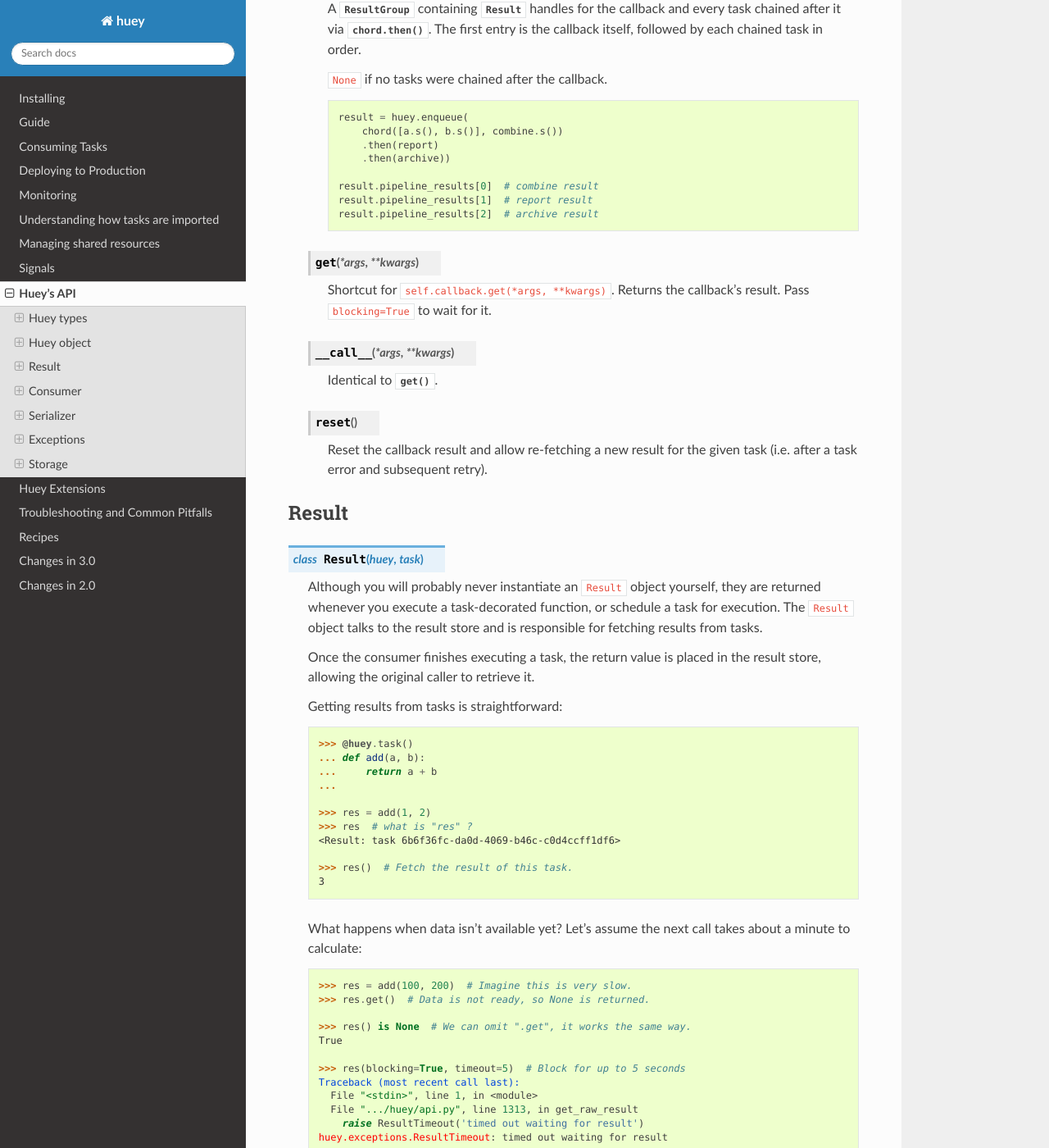
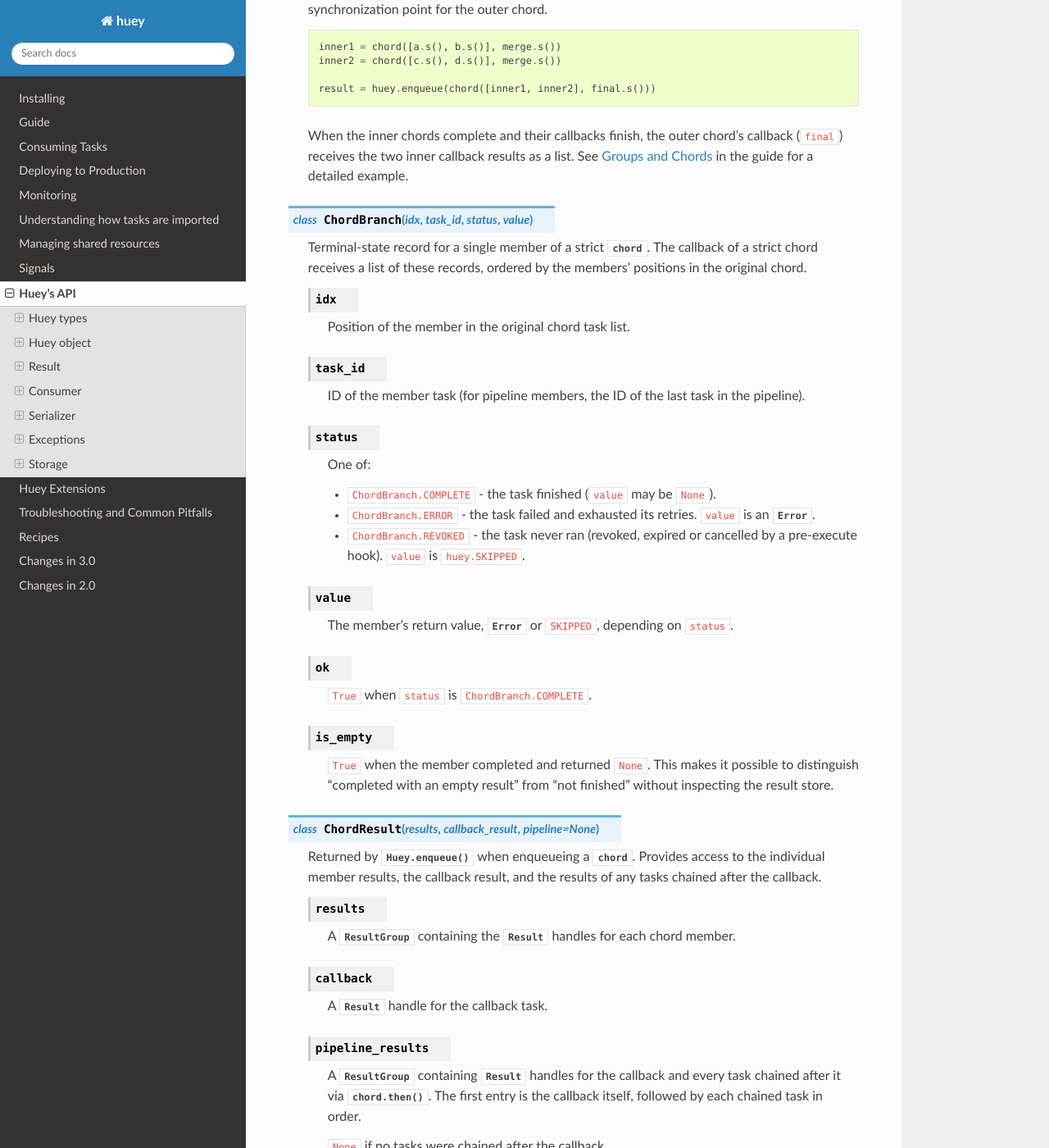
Before and after one commit to xylangyan/df-20261112-huey, a Sphinx documentation site: the page built from docs/api.rst, in a window 1280 px wide and 1400 px high, scrolled down 37506 px. Shown: the whole window at 82% size. Built offline with Sphinx 7.4.7 and the Read the Docs theme 3.1.0, drawn with Linux system fonts in a browser that asks for light colours; some of the changed text lies outside the part shown.

Commit message:
Archive single-turn artifact DF-DEXY-20261112-002

```diff
--- a/docs/api.rst
+++ b/docs/api.rst
@@ -1734,7 +1734,7 @@ Huey object
                 .error(on_fetch_error)
                 .then(aggregate))
 
-.. py:class:: chord(tasks, callback)
+.. py:class:: chord(tasks, callback, strict=False)
 
     A :py:class:`chord` consists of a group of tasks that execute in parallel
     and a callback task. When all sub-tasks have completed (or permanently
@@ -1746,6 +1746,9 @@ Huey object
     :param callback: a ``task()``-decorated function (:py:class:`TaskWrapper`),
         or a :py:class:`Task` instance. The callback receives the list of
         sub-task results as its first argument.
+    :param bool strict: when ``True``, the callback instead receives a list
+        of :py:class:`ChordBranch` records describing each member's terminal
+        state. See **Strict chords** below.
 
     .. code-block:: python
 
@@ -1790,6 +1793,33 @@ Huey object
         completes. If you need to cancel a chord, revoke the callback task
         instead.
 
+    **Strict chords:**
+
+    With ``strict=True``, the chord still waits for every member to reach a
+    terminal state (members that are retrying are not counted yet), but the
+    callback receives a list of :py:class:`ChordBranch` records instead of
+    raw values. Each record preserves the member's position in the original
+    list and its task ID, and distinguishes a member that completed and
+    returned ``None`` from one that failed permanently or was revoked:
+
+    .. code-block:: python
+
+        @huey.task()
+        def aggregate(branches):
+            for branch in branches:
+                if branch.is_empty:
+                    print(branch.task_id, 'completed with no data')
+                elif branch.status == ChordBranch.ERROR:
+                    print(branch.task_id, 'failed:', branch.value.metadata)
+                elif branch.status == ChordBranch.REVOKED:
+                    print(branch.task_id, 'was revoked')
+
+        c = chord([fetch.s(u) for u in urls], aggregate.s(), strict=True)
+        result = huey.enqueue(c)
+
+    The individual member :py:class:`Result` handles
+    (:py:attr:`ChordResult.results`) are unaffected and can be read as usual.
+
     **Pipeline members:**
 
     When a chord member is a pipeline (e.g. ``fetch.s(u).then(parse)``), Huey
@@ -1874,6 +1904,48 @@ Huey object
     When the inner chords complete and their callbacks finish, the outer
     chord's callback (``final``) receives the two inner callback results as a
     list. See :ref:`groups-and-chords` in the guide for a detailed example.
+
+
+.. py:class:: ChordBranch(idx, task_id, status, value)
+
+    Terminal-state record for a single member of a strict :py:class:`chord`.
+    The callback of a strict chord receives a list of these records, ordered
+    by the members' positions in the original chord.
+
+    .. py:attribute:: idx
+
+        Position of the member in the original chord task list.
+
+    .. py:attribute:: task_id
+
+        ID of the member task (for pipeline members, the ID of the last task
+        in the pipeline).
+
+    .. py:attribute:: status
+
+        One of:
+
+        * ``ChordBranch.COMPLETE`` - the task finished (``value`` may be
+          ``None``).
+        * ``ChordBranch.ERROR`` - the task failed and exhausted its retries.
+          ``value`` is an :py:class:`Error`.
+        * ``ChordBranch.REVOKED`` - the task never ran (revoked, expired or
+          cancelled by a pre-execute hook). ``value`` is ``huey.SKIPPED``.
+
+    .. py:attribute:: value
+
+        The member's return value, :py:class:`Error` or ``SKIPPED``,
+        depending on ``status``.
+
+    .. py:attribute:: ok
+
+        ``True`` when ``status`` is ``ChordBranch.COMPLETE``.
+
+    .. py:attribute:: is_empty
+
+        ``True`` when the member completed and returned ``None``. This makes
+        it possible to distinguish "completed with an empty result" from
+        "not finished" without inspecting the result store.
 
 
 .. py:class:: ChordResult(results, callback_result, pipeline=None)
--- a/huey/__init__.py
+++ b/huey/__init__.py
@@ -18,5 +18,6 @@ from huey.api import crontab
 from huey.api import group
 from huey.exceptions import CancelExecution
 from huey.exceptions import RetryTask
+from huey.utils import ChordBranch
 from huey.utils import Error
 from huey.utils import SKIPPED
```
Also changed, not shown: docs/guide.rst (+36 -0 lines), 4 other files.
